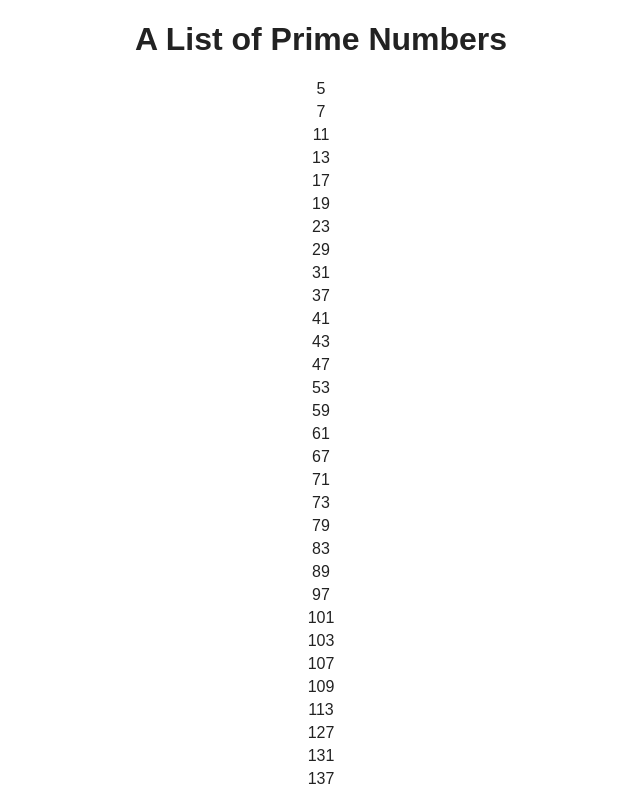
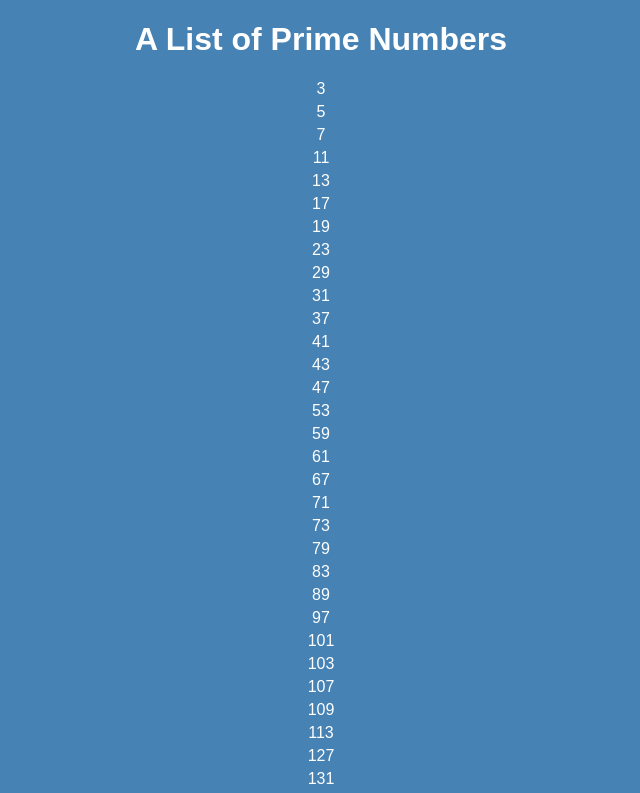
Before and after one commit to davidgilbertson/all-the-primes, a plain HTML site: page index.html in a window 1280 px wide. Shown: the top 793 px of the page, without its empty margins (319-959 px from the left). Drawn offline with Linux system fonts and the light colour scheme.

Commit message:
Init two

```diff
--- a/main.css
+++ b/main.css
@@ -1,7 +1,8 @@
 body {
     font-family: sans-serif;
-    color: #222;
+    color: #fff;
     text-align: center;
+    background: steelblue;
 }
 p {
     margin: 5px 0;
--- a/main.js
+++ b/main.js
@@ -1,7 +1,7 @@
 (function() {
     'use strict';
 
-    var lastPrime = 1;
+    var lastPrime = 3;
     var primeListEl = document.getElementById('prime-list');
     var viewPortHeight = window.innerHeight;
     var listHeight = primeListEl.offsetHeight;
@@ -23,14 +23,11 @@
         var result = 0;
 
         while (testNum < candidate) {
-            //console.log('  --  >  testNum, candidate:', testNum, candidate);
 
             result = (candidate / testNum);
             if (parseInt(result, 10) === result) {
-                //console.log('  --  >  This is not a prime:', candidate, 'because it divides by', testNum);
                 candidate += 2;
                 testNum = Math.floor(Math.sqrt(candidate));
-                //continue;
             } else {
                 testNum++;
             }
@@ -39,21 +36,24 @@
         return candidate;
     }
 
-    function appendNextPrime(primeListEl, lastPrime) {
+    function appendNextPrime() {
         var nextPrime = getNextPrime();
 
         primeListEl.appendChild(makeEl(nextPrime, 'p'));
         return nextPrime;
     }
 
+
+    primeListEl.appendChild(makeEl(3, 'p'));
+
+    // Kick it off
     for (i = 0; i < 40; i++) {
-        lastPrime = appendNextPrime(primeListEl, lastPrime);
+        lastPrime = appendNextPrime(lastPrime);
     }
 
     window.addEventListener('scroll', function() {
         if (spaceBelow < viewPortHeight * 5) {
             lastPrime = appendNextPrime(primeListEl, lastPrime);
-            //console.log('  --  >  Printing another one');
         }
     });
 })();
```
Also changed, not shown: 1 other file.
